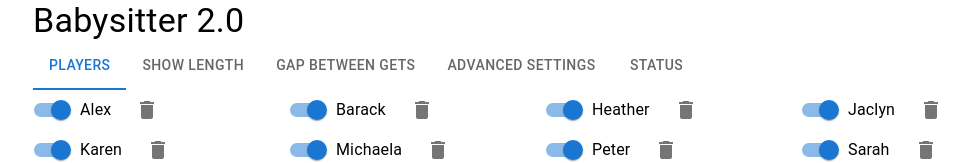
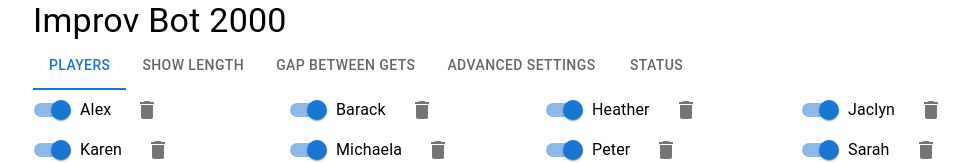
Before and after one commit to thejdlowe/brand-new-babysitter, a React (Create React App) app: page / in a window 1280 px wide. Shown: the top 163 px of the page, without its empty margins (95-1064 px from the left). Built offline with nearby package versions, Linux system fonts and the light colour scheme.

Commit message:
Updating public branding to remove Babysitter

```diff
--- a/package.json
+++ b/package.json
@@ -1,7 +1,7 @@
 {
-  "name": "brand-new-babysitter",
+  "name": "improv-bot-2000",
   "version": "0.1.0",
-  "private": true,
+  "private": false,
   "dependencies": {
     "@emotion/react": "^11.11.1",
     "@emotion/styled": "^11.11.0",
--- a/public/index.html
+++ b/public/index.html
@@ -24,7 +24,7 @@
       work correctly both with client-side routing and a non-root public URL.
       Learn how to configure a non-root public URL by running `npm run build`.
     -->
-		<title>Babysitter 2.0</title>
+		<title>Improv Bot 2000</title>
 	</head>
 	<body>
 		<noscript>You need to enable JavaScript to run this app.</noscript>
--- a/src/components/Credits/Credits.tsx
+++ b/src/components/Credits/Credits.tsx
@@ -1,9 +1,7 @@
 import React, { FC } from "react";
 import { Typography, Link } from "@mui/material";
-import { useBabySitterContext } from "../BabySitterContext";
 
 export const Credits: FC = () => {
-	const { setShowStarted } = useBabySitterContext();
 	return (
 		<Typography variant="caption">
 			Created by J.D. Lowe
@@ -12,7 +10,7 @@ export const Credits: FC = () => {
 			<Link
 				rel="noopener noreferrer"
 				target="_blank"
-				href={`https://github.com/thejdlowe/brand-new-babysitter`}
+				href={`https://github.com/thejdlowe/improv-bot-2000`}
 			>
 				Github
 			</Link>
--- a/src/components/TabSection/TabSection.tsx
+++ b/src/components/TabSection/TabSection.tsx
@@ -1,9 +1,5 @@
 import React, { FC } from "react";
-import {
-	Typography,
-	Tabs,
-	Tab,
-} from "@mui/material";
+import { Typography, Tabs, Tab } from "@mui/material";
 import { useBabySitterContext } from "../BabySitterContext";
 import { componentsAndTitles } from "../../data/componentsAndTitles";
 
@@ -12,7 +8,7 @@ export const TabSection: FC = () => {
 	return (
 		<>
 			<Typography variant="h4">
-				<div>Babysitter 2.0</div>
+				<div>Improv Bot 2000</div>
 			</Typography>
 			<Tabs value={currentTab} onChange={handleTabChange}>
 				{Object.keys(componentsAndTitles).map((title) => {
```
Also changed, not shown: 1 other file (tests, documents, lock files or other folders).
